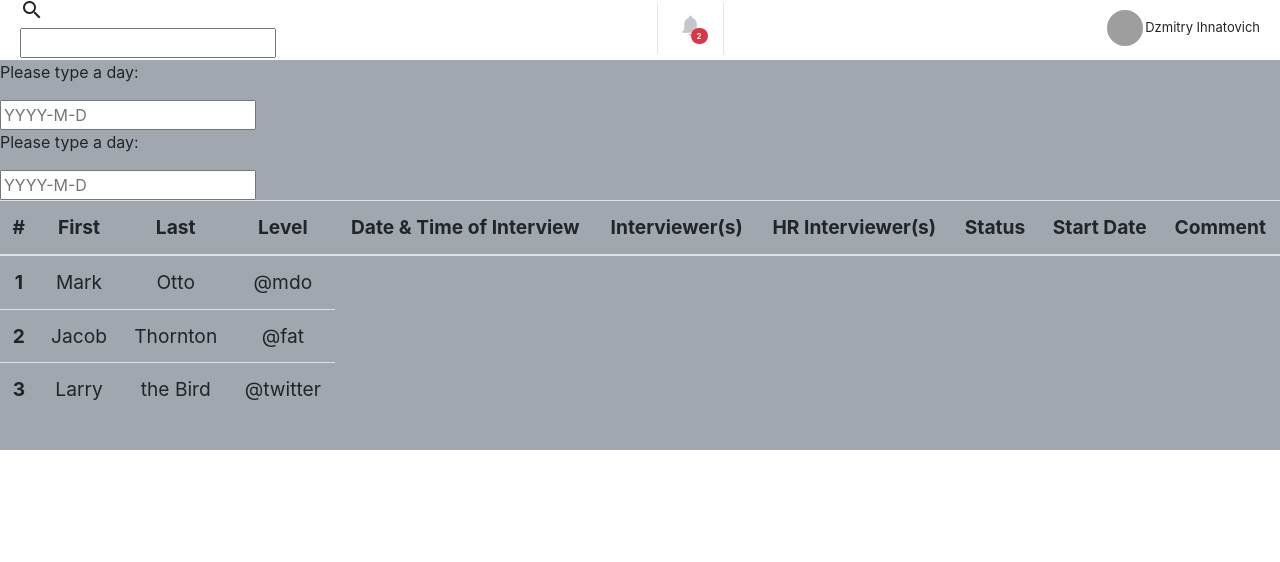
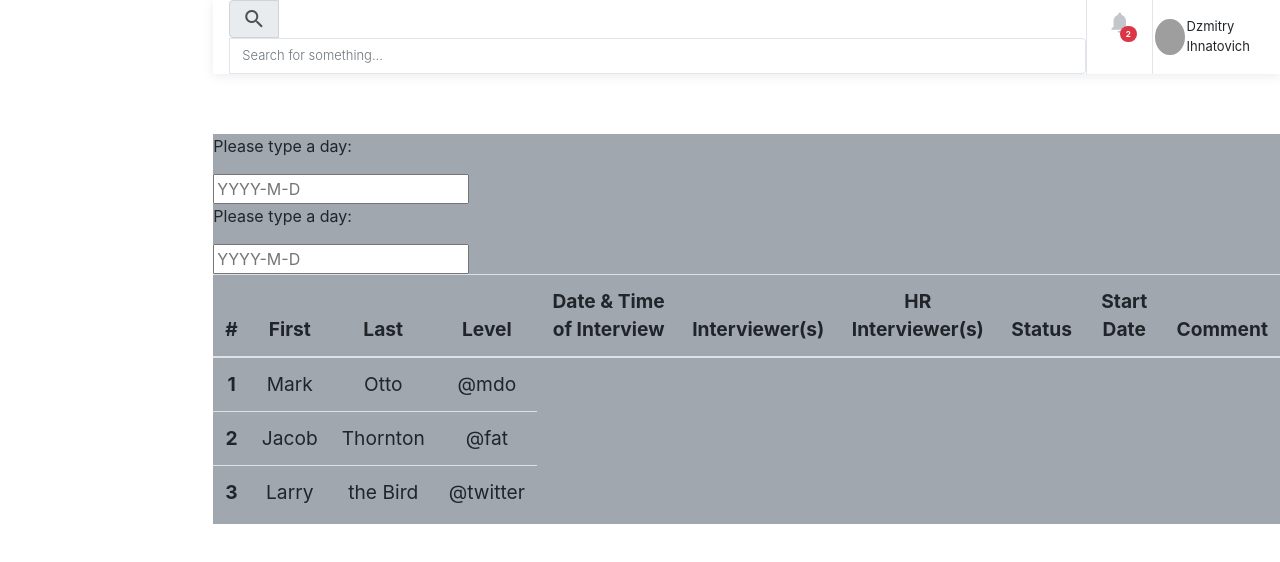
Before and after one commit to aichouramine/ims, a React (Create React App) app: page / in a window 1280 px wide. Shown: the top 562 px of the page. Built offline with nearby package versions, Linux system fonts and the light colour scheme; grey boxes are pictures that could not be loaded.

Commit message:
Navbar changes

```diff
--- a/src/App.js
+++ b/src/App.js
@@ -6,7 +6,7 @@ import CandidatesStatistic from './containers/CandidatesStatistic/CandidatesStat
 class App extends Component {
   render() {
     return (
-      <div className="App">
+      <div className="App container-fluid">
         <Layout>
           <CandidatesStatistic/>
         </Layout>
--- a/src/components/Layout/Layout.js
+++ b/src/components/Layout/Layout.js
@@ -1,13 +1,16 @@
 import React from 'react';
 import classes from './Layout.module.css'
-import Hoc from '../../hoc/Hoc'
 import Toolbar from '../Navigation/Toolbar/Toolbar'
+import Sidebar from '../Navigation/Sidebar/Sidebar'
 
 const layout = (props) => (
-    <Hoc>
-        <Toolbar/>
-        <main className={classes.Content}>{props.children}</main>
-    </Hoc>
+    <div className="row">
+        {/*<Sidebar/>*/}
+        <div className="main-content p-0 col-sm-12 col-md-9 offset-md-3 col-lg-10 offset-lg-2">
+            <Toolbar/>
+            <main className={classes.Content}>{props.children}</main>
+        </div>
+    </div>
 );
 
 export default layout;
--- /dev/null
+++ b/src/components/Navigation/Sidebar/Sidebar.js
@@ -0,0 +1,18 @@
+import React from 'react';
+import classes from './Sidebar.module.css'
+
+const sidebar = (props) => (
+    <aside className={`${classes.Sidebar} main-sidebar px-0 col-12 col-md-3 col-lg-2`}>
+        <div></div>
+        <nav >
+            <ul>
+                <li><a href="#section-1">Section 1</a></li>
+                <li><a href="#section-2">Section 2</a></li>
+                <li><a href="#section-3">Section 3</a></li>
+                <li><a href="#section-4">Section 4</a></li>
+            </ul>
+        </nav>
+    </aside>
+);
+
+export default sidebar;
--- /dev/null
+++ b/src/components/Navigation/Sidebar/Sidebar.module.css
@@ -0,0 +1,3 @@
+.Sidebar {
+    box-shadow: 0 0.125rem 9.375rem rgba(90,97,105,.1), 0 0.25rem 0.5rem rgba(90,97,105,.12), 0 0.9375rem 1.375rem rgba(90,97,105,.1), 0 0.4375rem 2.1875rem rgba(165,182,201,.1);
+}
--- a/src/components/Navigation/Toolbar/Toolbar.js
+++ b/src/components/Navigation/Toolbar/Toolbar.js
@@ -3,14 +3,16 @@ import classes from './Toolbar.module.css';
 
 const toolbar = (props) => (
     <header className={classes.Toolbar}>
-        <form>
-            <div>
-                <div>
-                    <span>
+        <div className="p-0 container-fluid">
+            <nav className="align-items-stretch flex-md-nowrap p-0 navbar navbar-light">
+                <form className="main-navbar__search w-100 d-none d-md-flex d-lg-flex">
+                    <div className={`${classes.Input_group} ml-3 input-group input-group-seamless`}>
+                        <div className="input-group input-group-prepend">
+                            <span className="input-group-text">
                                 <i className="material-icons">search</i>
                             </span>
                         </div>
-                <input></input>
+                        <input placeholder="Search for something..." className={`${classes.Input_search} navbar-search form-control`}/>
                     </div>
                 </form>
                 <div className={classes.Notification}>
@@ -25,6 +27,8 @@ const toolbar = (props) => (
                     <div className={classes.Avatar}/>
                     <span>Dzmitry Ihnatovich</span>
                 </div>
+            </nav>
+        </div>
     </header>
 );
 
--- a/src/components/Navigation/Toolbar/Toolbar.module.css
+++ b/src/components/Navigation/Toolbar/Toolbar.module.css
@@ -1,21 +1,29 @@
 .Toolbar {
-    height: 56px;
-    width: 100%;
-    position: fixed;
+    position: sticky;
     top: 0;
-    left: 0;
-    background-color: #ffffff;
-    box-shadow: #282c34;
-    display: flex;
-    justify-content: space-between;
-    align-items: center;
-    padding: 0 20px;
-    box-sizing: border-box;
-    z-index: 90;
+    z-index: 1020;
+    box-shadow: 0 0.125rem 0.625rem rgba(90,97,105,.12);
+    background-color: #fff;
 }
 
-.Toolbar nav {
-    height: 100%;
+.Input_group{
+    min-width: 7.5rem;
+}
+
+.Input_search {
+    height: auto;
+    padding: .4375rem .75rem;
+    font-size: .8125rem;
+    line-height: 1.5;
+    color: #495057;
+    background-color: #fff;
+    border: 1px solid #e1e5eb;
+    font-weight: 300;
+    will-change: border-color,box-shadow;
+    border-radius: .25rem;
+    box-shadow: none;
+    -webkit-transition: box-shadow .25s cubic-bezier(.27,.01,.38,1.06),border .25s cubic-bezier(.27,.01,.38,1.06);
+    transition: box-shadow .25s cubic-bezier(.27,.01,.38,1.06),border .25s cubic-bezier(.27,.01,.38,1.06);
 }
 
 .Notification {
```
Lines whose indentation alone changed are shown as unchanged.
